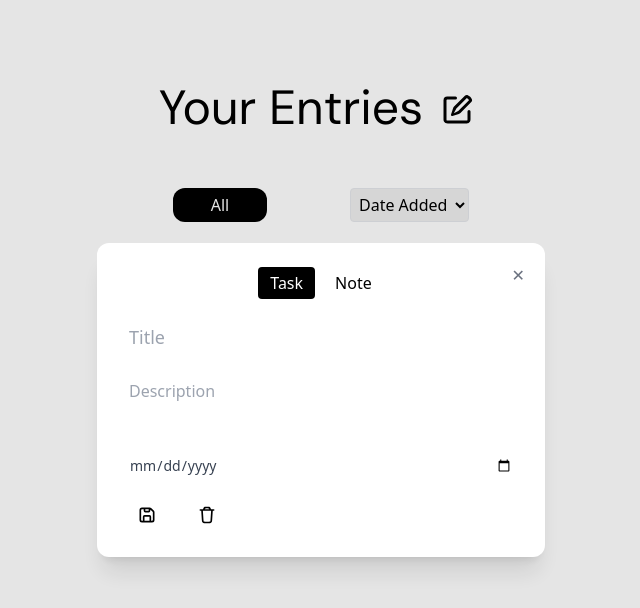
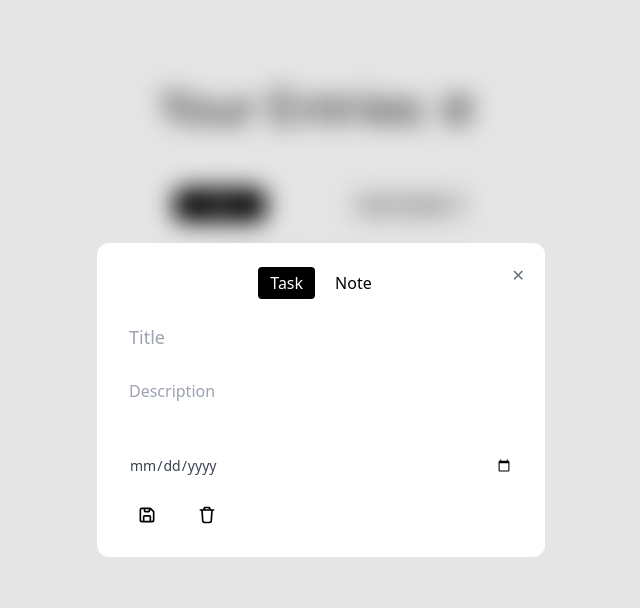
Before and after one commit to catherinetweeks/minimalist-bujo, a React (Vite) app: page / in a window 1280 px wide. Both pictures are taken after a click on the button 776 px from the left and 110 px from the top of the page. Shown: the top 608 px of the page, without its empty margins (319-959 px from the left). Built offline with nearby package versions, Linux system fonts and the light colour scheme.

Commit message:
modal background blur

```diff
--- a/src/components/Modal.tsx
+++ b/src/components/Modal.tsx
@@ -10,8 +10,8 @@ const Modal = ({ isOpen, onClose, children }: ModalProps) => {
   if (!isOpen) return null;
 
   return (
-    <div className="fixed inset-0 flex items-center justify-center bg-black bg-opacity-10 backdrop-blur-100 z-50">
-      <div className="bg-white p-6 rounded-xl shadow-xl w-full max-w-md relative">
+    <div className="fixed inset-0 flex items-center justify-center bg-black bg-opacity-10 backdrop-blur-md z-50">
+      <div className="bg-white p-6 rounded-xl w-full max-w-md relative">
         <button
           onClick={onClose}
           className="absolute top-2 right-2 p-3 text-gray-500 hover:text-gray-800"
```
